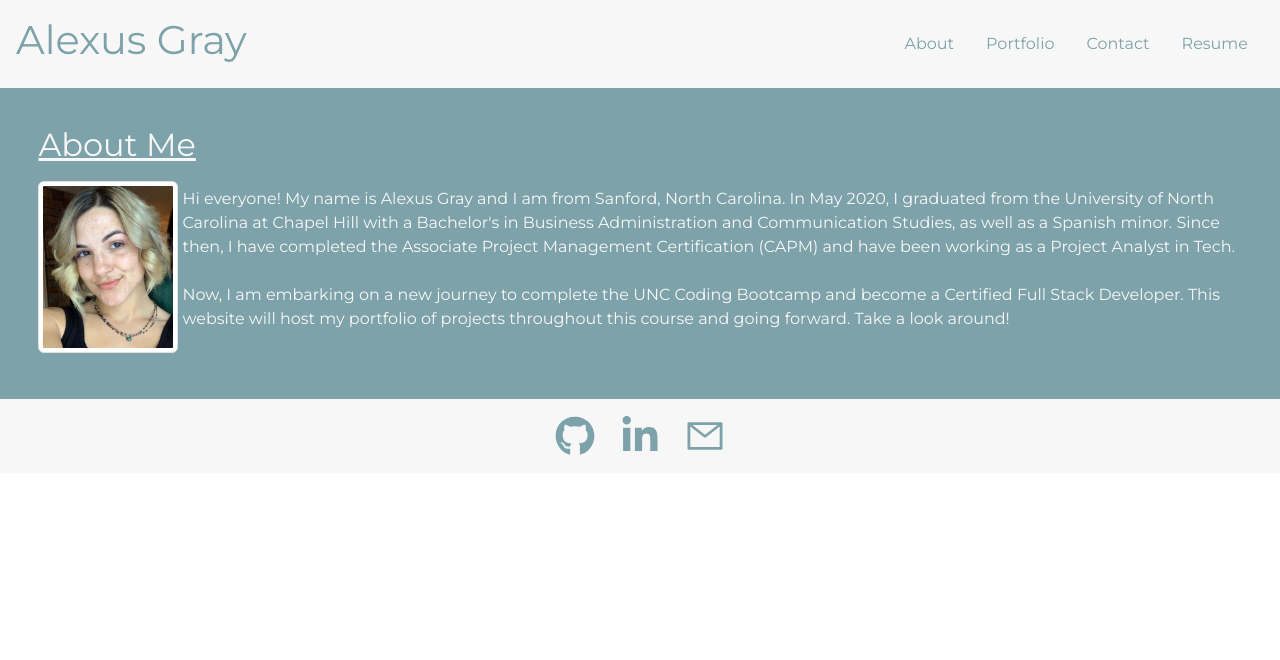
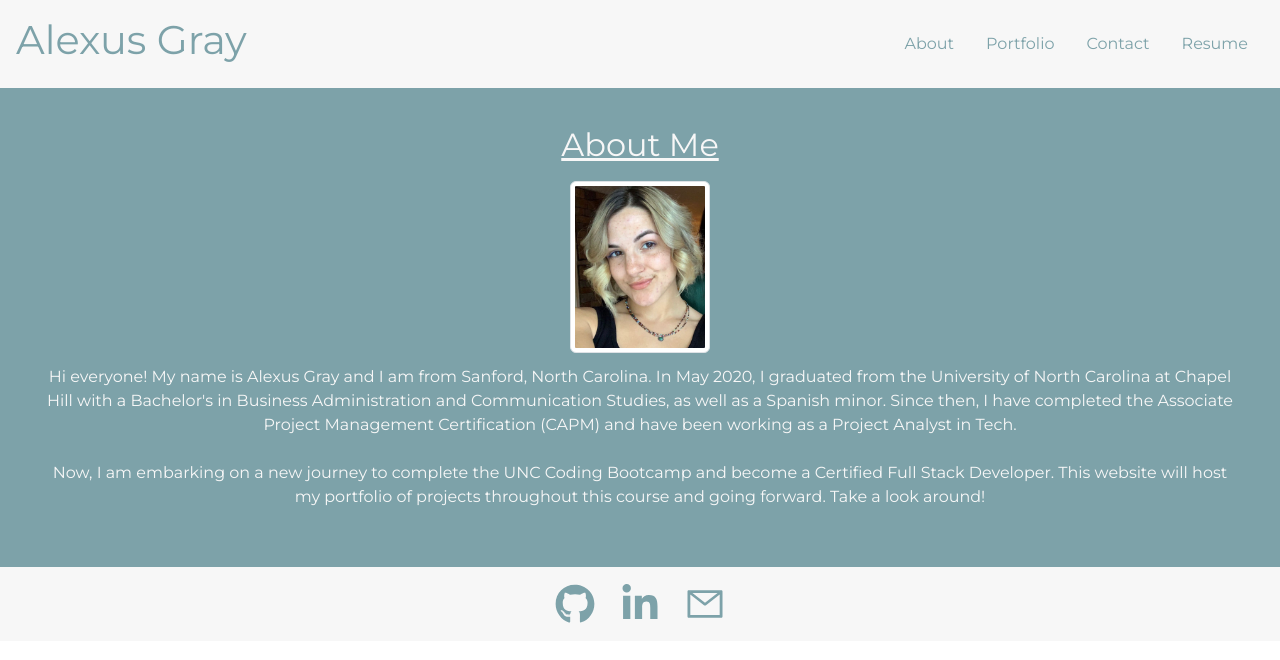
Before and after one commit to grayad/my-portfolio, a React (Create React App) app: page / in a window 1280 px wide. Shown: the top 660 px of the page. Built offline with nearby package versions, Linux system fonts and the light colour scheme.

Commit message:
change overall alignment

```diff
--- a/src/components/pages/About.js
+++ b/src/components/pages/About.js
@@ -2,9 +2,9 @@ import React from "react";
 
 export default function About() {
   return (
-    <div>
+    <div class='text-center'>
       <h2>About Me</h2>
-      <div id="aboutDiv" class="d-flex align-items-center">
+      <div id="aboutDiv" class="d-flex flex-column justify-content-center align-items-center">
         <img
           src={process.env.PUBLIC_URL + "/assets/imgOfMe.jpg"}
           alt="Alexus Gray"
--- a/src/components/pages/Contact.js
+++ b/src/components/pages/Contact.js
@@ -47,7 +47,7 @@ export default function Contact() {
   return (
     <section class="d-flex justify-content-center">
       <div class="contact-container">
-        <h2>Contact Me</h2>
+        <h2 class='text-center'>Contact Me</h2>
         <form id="contact-form" onSubmit={handleSubmit}>
           <div>
             <label htmlFor="name">Name:</label>
--- a/src/components/pages/Portfolio.js
+++ b/src/components/pages/Portfolio.js
@@ -3,7 +3,7 @@ import Project from "../Project";
 
 export default function Portfolio() {
   return (
-    <div>
+    <div class='text-center'>
       <h2>Portfolio</h2>
       <Project></Project>
     </div>
--- a/src/components/pages/Resume.js
+++ b/src/components/pages/Resume.js
@@ -10,8 +10,8 @@ import {GrMysql, GrReactjs} from 'react-icons/gr';
 
 export default function Resume() {
   return (
-    <section class='resumeDiv d-flex justify-content-center align-items-center text-center'>
-      <div>
+    <section class='resumeDiv d-flex flex-column justify-content-center text-center'>
+      <div class='pb-5'>
         <h2>Resume</h2>
         <a href="./assets/AlexusGray_Resume.png" className="fs-4 text" download>
           <button className="btn btn-light">Download Resume</button>
--- a/src/index.css
+++ b/src/index.css
@@ -36,7 +36,7 @@ main {
   color: var(--primary-color)
 }
 
-h2, h3 {
+h2 {
   text-decoration: underline;
 }
 
@@ -77,6 +77,7 @@ h2, h3 {
 .resumeDiv ul {
   list-style-type: none;
 }
+
 
 /* Card Slide Styles */
 
```
